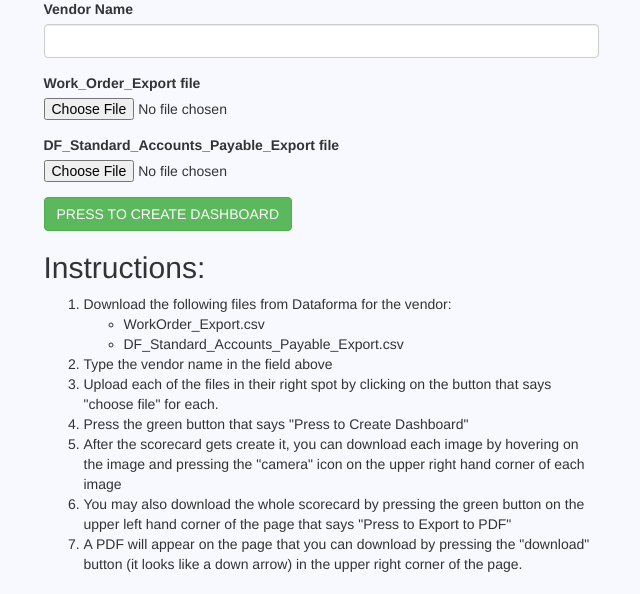
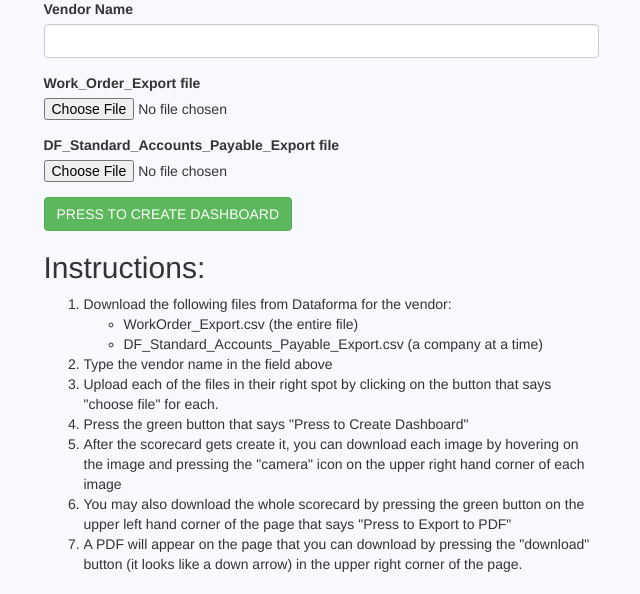
Before and after one commit to titomeza/bpw-vendor-app, a Flask app: page / in a window 1280 px wide. Shown: the part 136-730 px from the top of the page, without its empty margins (319-959 px from the left). Run offline with Flask 2, Linux system fonts and the light colour scheme; parts of the project's set-up code (start-up, migrations or seed data) failed here and were passed over; some libraries are stand-ins or nearby versions.

Commit message:
Add files via upload

```diff
--- a/templates/index.html
+++ b/templates/index.html
@@ -24,8 +24,8 @@
                 <ol>
                     <li>Download the following files from Dataforma for the vendor:
                         <ul>
-                            <li>WorkOrder_Export.csv</li>
-                            <li>DF_Standard_Accounts_Payable_Export.csv</li>
+                            <li>WorkOrder_Export.csv (the entire file)</li>
+                            <li>DF_Standard_Accounts_Payable_Export.csv (a company at a time)</li>
                         </ul>
                     </li>
                     <li>Type the vendor name in the field above</li>
```
